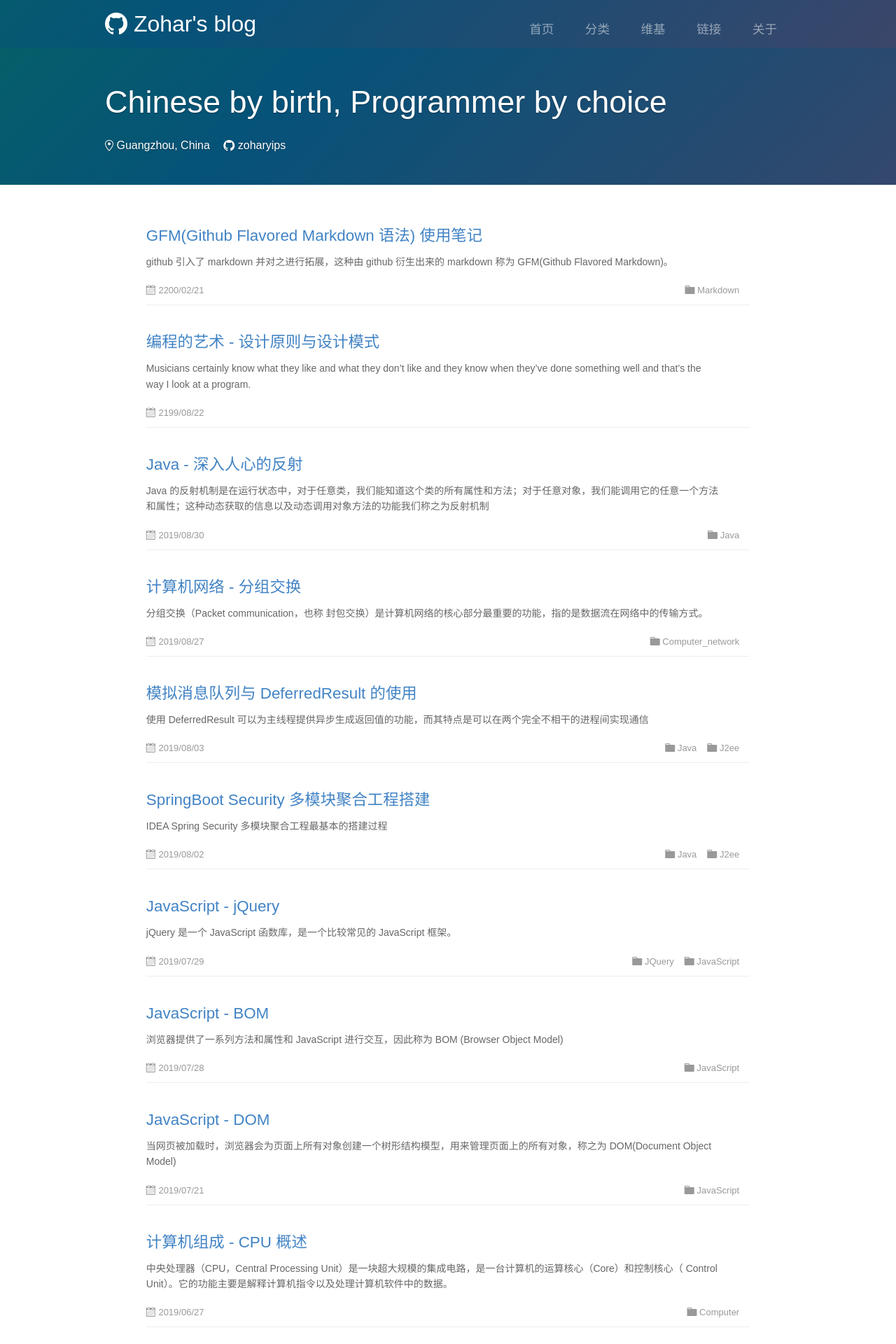
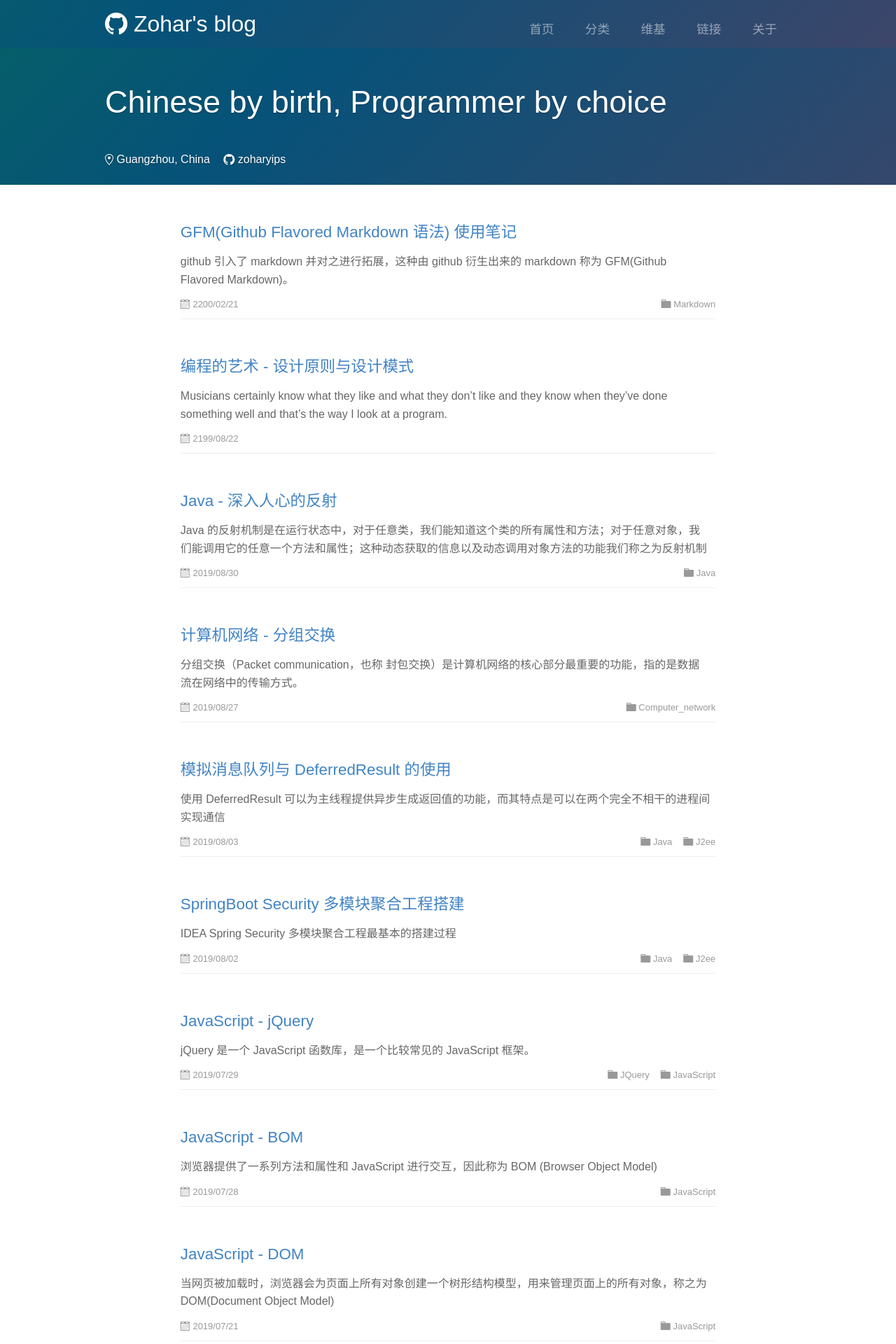
Before and after one commit to zoharyips/zoharyips.github.io, a Jekyll site: the page built from index.html, in a window 1280 px wide. Shown: the top 1920 px of the page at 70% size. Built offline with Jekyll 4.4.1, drawn with Linux system fonts in a browser that asks for light colours; the list of posts is cut into pages by our own code.

```diff
--- a/assets/css/pages/index.css
+++ b/assets/css/pages/index.css
@@ -1,6 +1,6 @@
 .home .banner,
 .home .site-header {
-  background: linear-gradient(135deg, #c93756, #d9b611, #057748, #065279, #4a4266) left center/400% 400%;
+  background: linear-gradient(135deg, #827100, #5c862d, #057748, #065279, #4a4266) left center/400% 400%;
   color: #fff;
   animation: move 15s infinite;
 }
--- a/assets/css/sections/repo-list.css
+++ b/assets/css/sections/repo-list.css
@@ -29,14 +29,13 @@
 .repo-list-item {
   margin: auto;
   position: relative;
-  width: 88%;
-  padding: 40px 0 30px 0;
+  width: 78%;
+  padding: 20px 0 30px 0;
   list-style: none;
   border-bottom: 1px solid #eee
 }
 
 .repo-list-name {
-  margin: 0 0 8px;
   font-size: 1.4rem;
   line-height: 1.2
 }
@@ -52,11 +51,9 @@
 }
 
 .repo-list-description {
-  letter-spacing: 0.5;
-  max-width: 95%;
-  margin-top: 12px;
-  margin-bottom: 20px;
-  font-size: 14px;
+  margin: 12px 0;
+  max-width: 99%;
+  font-size: 1rem;
   color: #666
 }
 
@@ -100,9 +97,6 @@
 }
 
 .repo-list-meta {
-  display: block;
-  margin-top: 8px;
-  margin-bottom: 0;
   font-size: 13px;
   color: #999
 }
@@ -117,7 +111,6 @@
 
 .repo-list-meta .meta-info-left {
   float: left;
-  margin-right: 15px
 }
 
 .repo-list-meta .meta-info-left a {
@@ -131,7 +124,7 @@
 
 .repo-list-meta .meta-info-right {
   float: right;
-  margin-right: 15px
+  padding-left: 1rem;
 }
 
 .repo-list-meta .meta-info-right a {
--- a/index.html
+++ b/index.html
@@ -12,6 +12,7 @@
         <h2 class="collection-header" id="sub-title">
           <span>{{ site.subtitle }}</span>
         </h2>
+      </div>
       <div class="collection-info">
         <span class="meta-info mobile-hidden">
           <span class="octicon octicon-location"></span>
@@ -27,7 +28,6 @@
           <span class="octicon octicon-mark-github"></span>
           <a href="https://github.com/{{ site.github_username }}" target="_blank">{{ site.github_username }}</a>
         </span>
-        </div>
       </div>
     </div>
   </div>
@@ -52,6 +52,7 @@
           {% endfor %}
         </p>
       </li>
+      <div style="display: block;height: 20px;"> </div>
     {% endfor %}
   </ol>
   <div class="pagination text-align" style="text-align: center; margin:0px auto">
```
Lines whose indentation alone changed are shown as unchanged.
